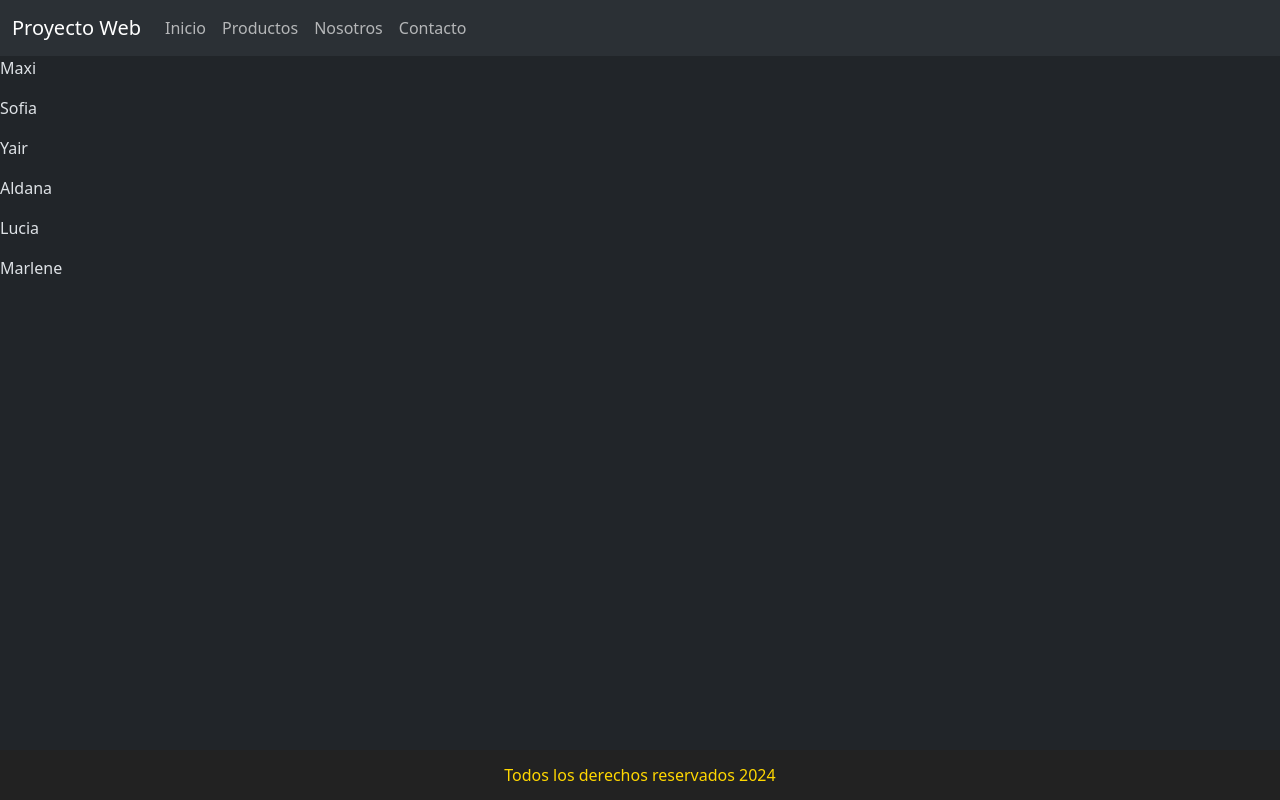
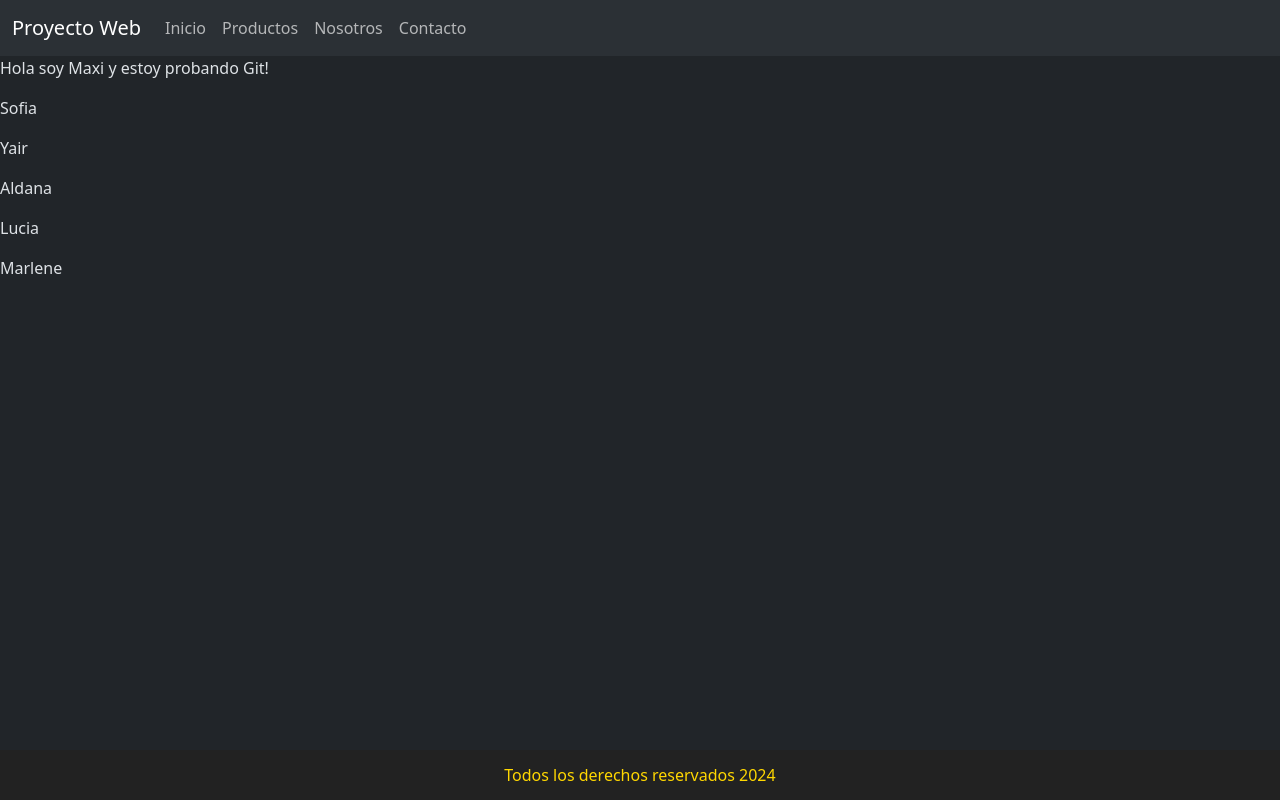
Before and after one commit to mlapeducacionit/proyecto-colab, a website built with Vite: page index.html in a window 1280 px wide. Built offline with nearby package versions, Linux system fonts and the light colour scheme.

Commit message:
Agrego algo en el p de maxi

```diff
--- a/index.html
+++ b/index.html
@@ -33,7 +33,7 @@
 
     <main>
 
-      <p>Maxi</p>
+      <p>Hola soy Maxi y estoy probando Git!</p>
 
       <p>Sofia</p>
 
```
